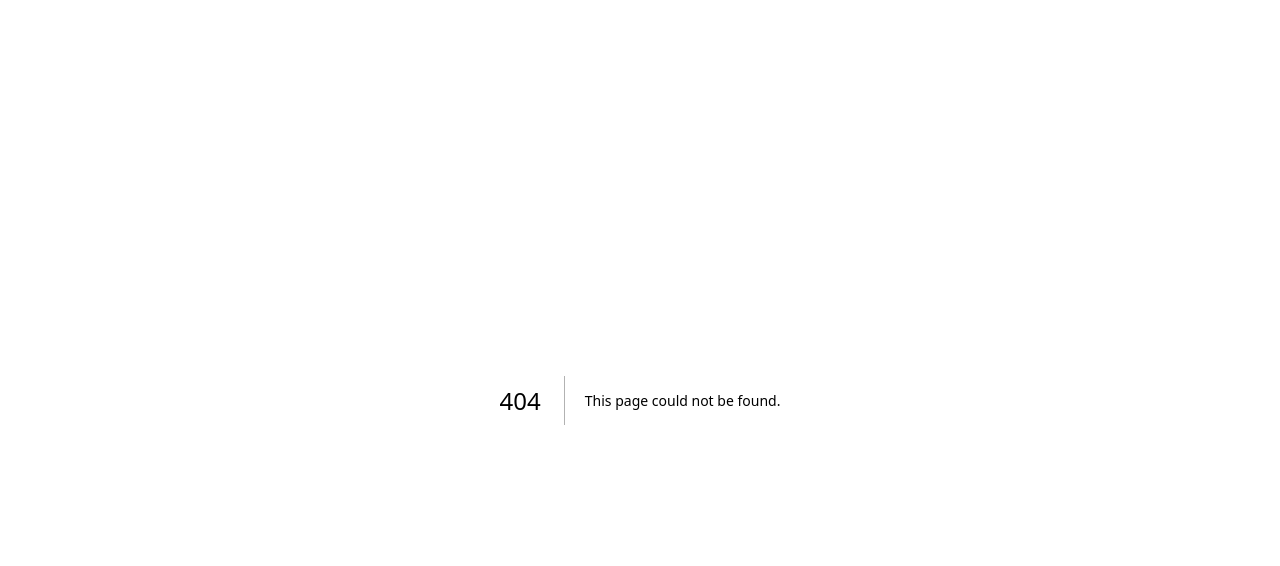
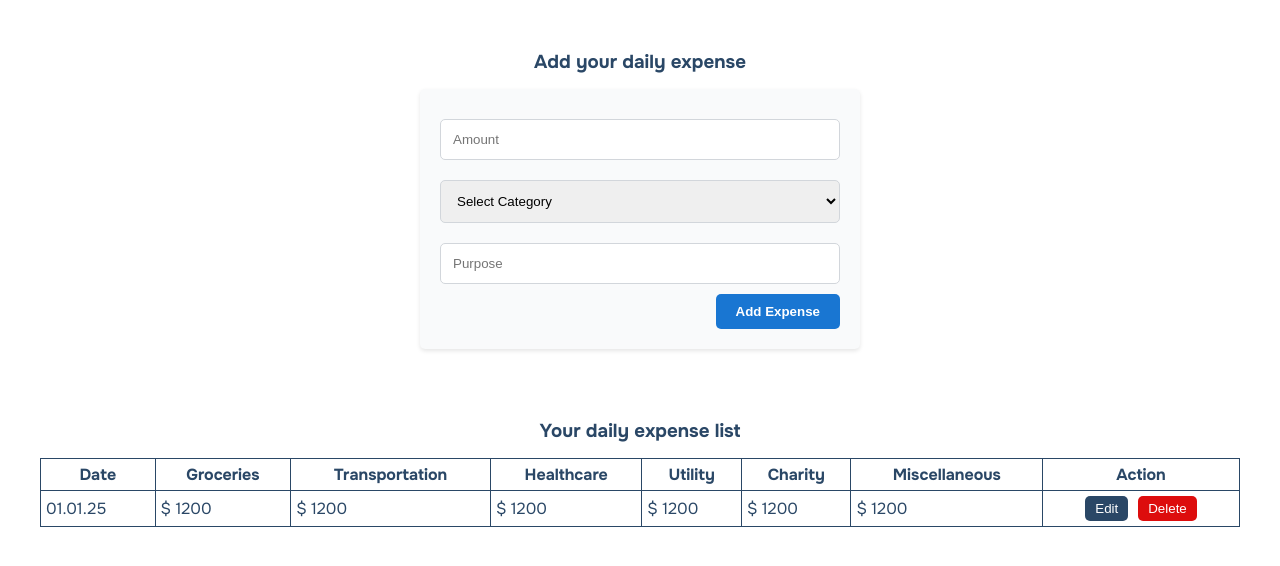
Before and after one commit to FuadTalukder85/ena-ema-technology-task, a Next.js app: page /ExpenseTable in a window 1280 px wide. Before the commit this address had no page. Shown: the top 566 px of the page. Built offline with nearby package versions, Linux system fonts and the light colour scheme.

Commit message:
design set limit form, daily input form and Expanse summaries table

```diff
--- /dev/null
+++ b/src/app/(homeLayout)/ExpenseTable/ExpenseTable.css
@@ -0,0 +1,39 @@
+.expense-table {
+  margin-top: 50px;
+}
+.expense-table h3 {
+  text-align: center;
+  margin-top: 50px;
+  color: #2a4766;
+}
+table {
+  width: 100%;
+  margin-top: 15px;
+  border-collapse: collapse;
+  color: #2a4766;
+}
+th,
+td {
+  border: 1px solid #2a4766;
+  padding: 5px;
+}
+
+.action {
+  display: flex;
+  justify-content: center;
+}
+.btn-update {
+  border: none;
+  background-color: #2a4766;
+  color: white;
+  padding: 5px 10px;
+  border-radius: 5px;
+  margin-right: 10px;
+}
+.btn-delete {
+  border: none;
+  background-color: rgb(221, 13, 13);
+  color: white;
+  padding: 5px 10px;
+  border-radius: 5px;
+}
--- /dev/null
+++ b/src/app/(homeLayout)/ExpenseTable/page.jsx
@@ -0,0 +1,48 @@
+import React from "react";
+import "./ExpenseTable.css";
+import Container from "@/app/components/Container/Container";
+import DailyExpense from "@/app/components/DailyExpense/DailyExpense";
+const ExpenseTable = () => {
+  return (
+    <div className="expense-table">
+      <Container>
+        <h3>Add your daily expense</h3>
+        <DailyExpense></DailyExpense>
+        <h3>Your daily expense list</h3>
+        <table>
+          <thead>
+            <tr>
+              <th>Date</th>
+              <th>Groceries</th>
+              <th>Transportation</th>
+              <th>Healthcare</th>
+              <th>Utility</th>
+              <th>Charity</th>
+              <th>Miscellaneous</th>
+              <th>Action</th>
+            </tr>
+          </thead>
+          <tbody>
+            <tr>
+              <td>01.01.25</td>
+              <td>$ 1200</td>
+              <td>$ 1200</td>
+              <td>$ 1200</td>
+              <td>$ 1200</td>
+              <td>$ 1200</td>
+              <td>$ 1200</td>
+              <td>
+                <div className="action">
+                  <button className="btn-update">Edit</button>
+                  <button className="btn-delete">Delete</button>
+                </div>
+              </td>
+            </tr>
+          </tbody>
+        </table>
+      </Container>
+    </div>
+  );
+};
+
+export default ExpenseTable;
--- a/src/app/(homeLayout)/page.jsx
+++ b/src/app/(homeLayout)/page.jsx
@@ -4,8 +4,8 @@ import Link from "next/link";
 const page = () => {
   return (
     <div className="root-div">
-      <Link href="/Expense">
-        <button className="btn-limit">Set your limit</button>
+      <Link href="/ExpenseForm">
+        <button className="btn-primary">Set your limit</button>
       </Link>
     </div>
   );
--- /dev/null
+++ b/src/app/components/DailyExpense/DailyExpense.css
@@ -0,0 +1,33 @@
+.dailyExpense-input {
+  display: flex;
+  justify-content: center;
+  align-items: center;
+  margin-top: 15px;
+}
+.dailyExpense-input form {
+  display: flex;
+  flex-direction: column;
+  gap: 10px;
+  width: 100%;
+  max-width: 400px;
+  margin-bottom: 20px;
+  background-color: #f9fafb;
+  padding: 20px;
+  border-radius: 5px;
+  box-shadow: 0 2px 4px rgba(0, 0, 0, 0.1);
+}
+
+.dailyExpense-input form input,
+form select {
+  width: 100%;
+  margin-top: 10px;
+  padding: 12px;
+  border: 1px solid #d2d6db;
+  outline: none;
+  border-radius: 5px;
+  box-sizing: border-box;
+}
+
+.dailyExpense-input form button {
+  align-self: flex-end;
+}
--- /dev/null
+++ b/src/app/components/DailyExpense/DailyExpense.jsx
@@ -0,0 +1,37 @@
+"use client";
+import "./DailyExpense.css";
+const categories = [
+  "Groceries",
+  "Transportation",
+  "Healthcare",
+  "Utility",
+  "Charity",
+  "Miscellaneous",
+];
+const DailyExpense = () => {
+  return (
+    <div className="dailyExpense-input">
+      <form className="">
+        <input type="number" placeholder="Amount" />
+        <select>
+          <option value="">Select Category</option>
+          {categories.map((cat) => (
+            <option key={cat} value={cat}>
+              {cat}
+            </option>
+          ))}
+        </select>
+        <input
+          type="text"
+          onChange={(e) => setPurpose(e.target.value)}
+          placeholder="Purpose"
+        />
+        <button type="submit" className="btn-primary">
+          Add Expense
+        </button>
+      </form>
+    </div>
+  );
+};
+
+export default DailyExpense;
--- a/src/app/globals.css
+++ b/src/app/globals.css
@@ -18,4 +18,28 @@ body {
 
 body {
   font-family: var(--font-onest), sans-serif;
+  margin: 0 auto;
 }
+body h1,
+h2,
+h3,
+h4,
+h5,
+h6,
+p,
+span {
+  margin: 0 auto;
+}
+.btn-primary {
+  background-color: #1976d2;
+  color: white;
+  font-weight: 700;
+  padding: 10px 20px;
+  border: none;
+  cursor: pointer;
+  border-radius: 5px;
+  transition: 0.3s ease;
+}
+.btn-primary:hover {
+  background-color: #044a8f;
+}
```
Also changed, not shown: package.json (+4 -3 lines), src/app/(homeLayout)/Expense/page.jsx (deleted, +0 -8 lines), src/app/(homeLayout)/ExpenseForm/ExpenseForm.css (added, +51 -0 lines), src/app/(homeLayout)/ExpenseForm/page.jsx (added, +61 -0 lines), src/app/(homeLayout)/page.css (+0 -14 lines), 1 other file (tests, documents, lock files or other folders).
